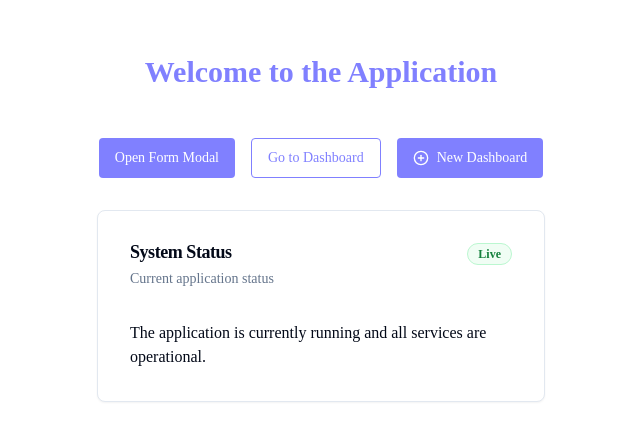
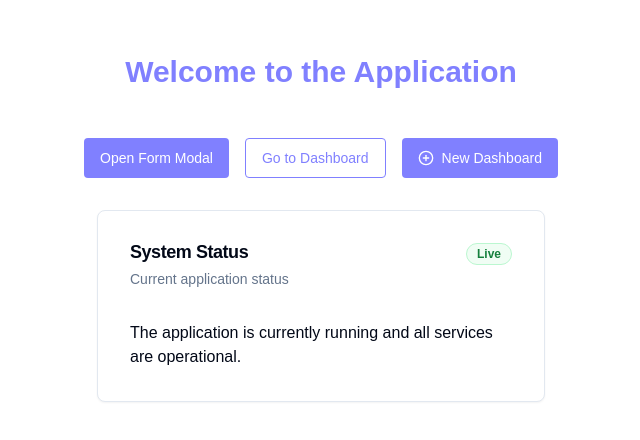
Before and after one commit to OlaideKaffo1/blank-page-builder-spark, a React (Vite) app: page / in a window 1280 px wide. Shown: the part 172-612 px from the top of the page, without its empty margins (319-959 px from the left). Built offline with nearby package versions, Linux system fonts and the light colour scheme.

Commit message:
Code edited in Lovable Code Editor
Edited UI in Lovable

```diff
--- a/src/index.css
+++ b/src/index.css
@@ -123,7 +123,7 @@ html, body {
   margin: 0;
   padding: 0;
   overflow: hidden;
-  font-family: 'Times New Roman', sans-serif;
+  font-family: 'DM Sans', sans-serif;
 }
 
 /* Make sure the canvas takes up the full viewport */
```
